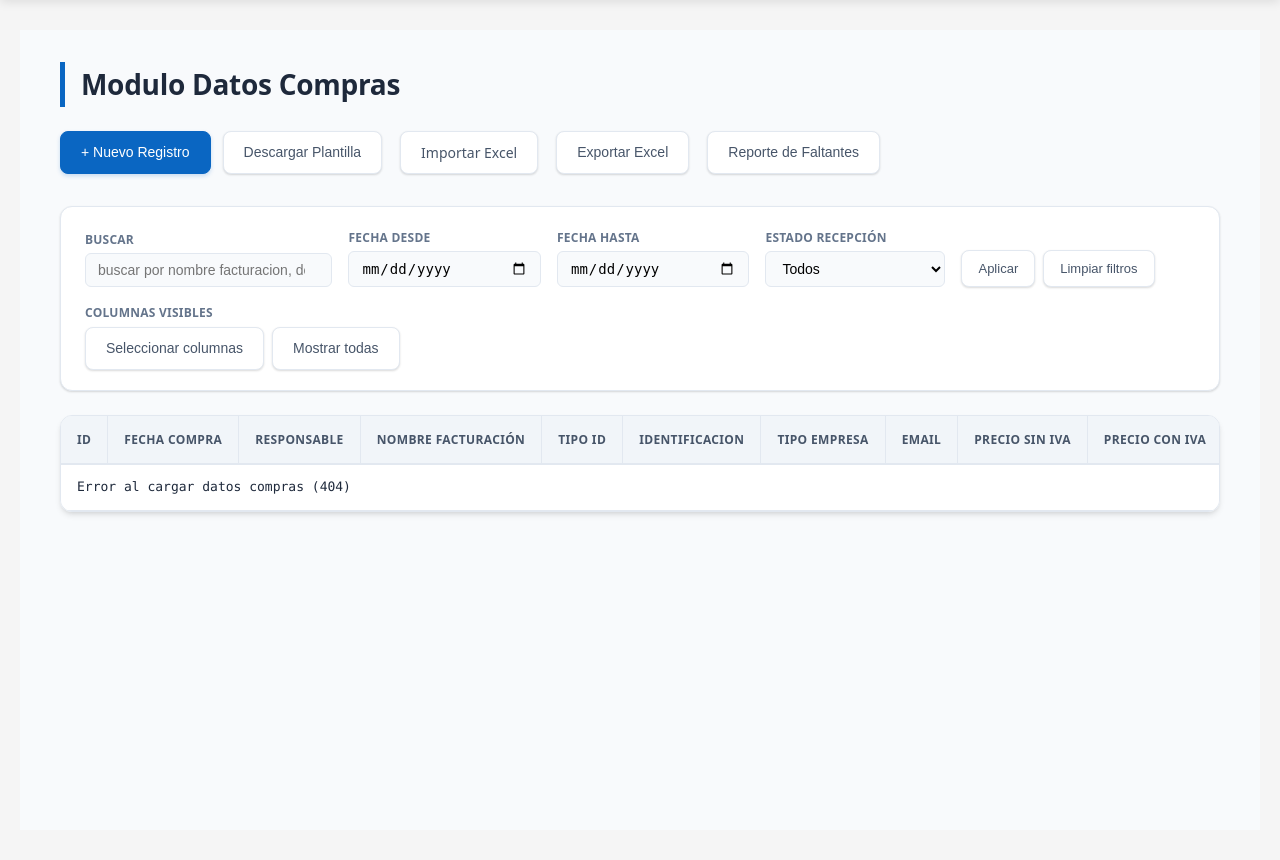
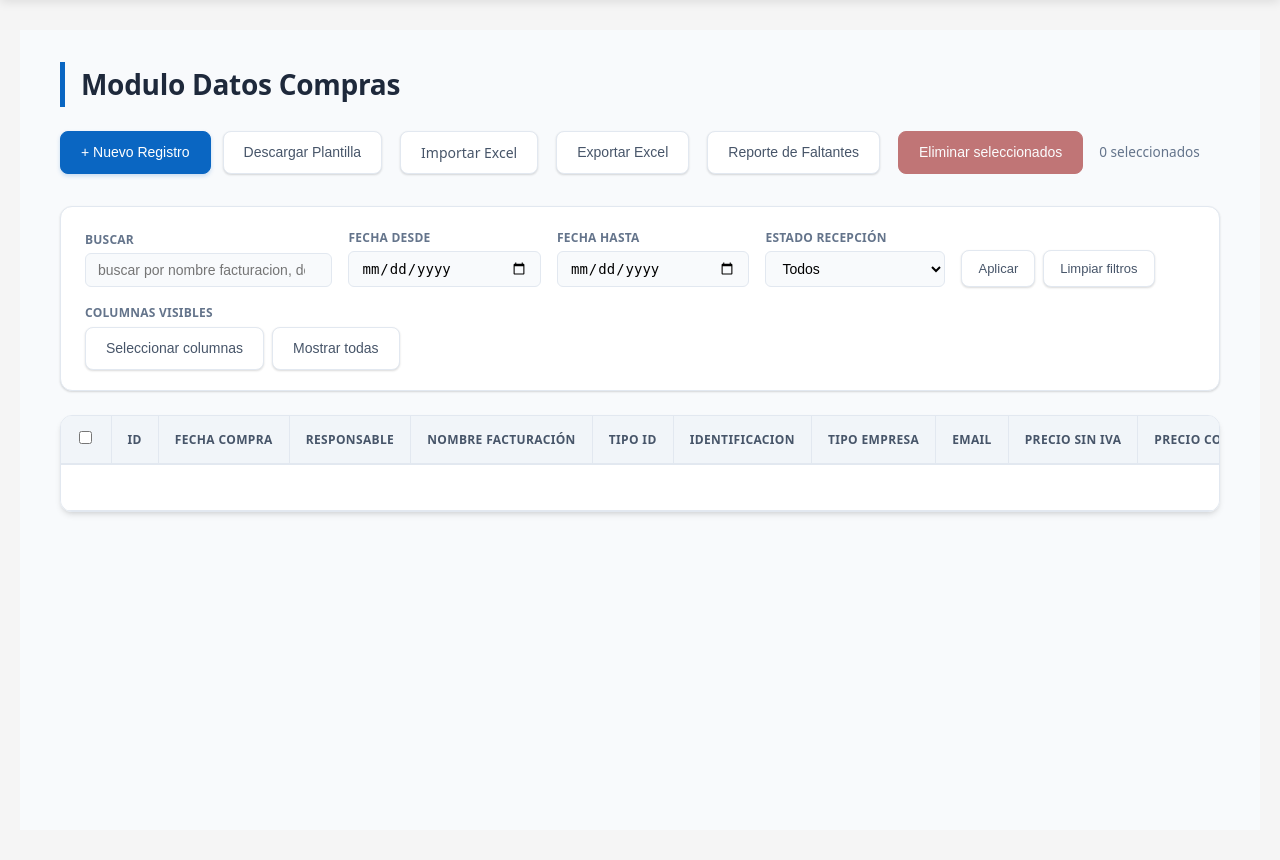
Before and after one commit to correadanielcoltrade/herramienta_runners_starlink, a Python web app: template templates/datos_compras.html in a window 1280 px wide. Shown: the part 70-930 px from the top of the page. Run offline with Jinja, Linux system fonts and the light colour scheme; the template is opened without the code that fills it, so the values that code supplies are empty.

Commit message:
Actualizaciones Nuevas

```diff
--- a/static/css/datos_compras.css
+++ b/static/css/datos_compras.css
@@ -116,6 +116,32 @@
   background-color: var(--primary-hover);
   border-color: var(--primary-hover);
   box-shadow: 0 4px 8px rgba(10,102,194,0.3);
+}
+
+.btn.danger {
+  background-color: var(--danger-text);
+  border-color: var(--danger-text);
+  color: #fff;
+  box-shadow: 0 2px 4px rgba(155,30,30,0.2);
+}
+
+.btn.danger:hover {
+  background-color: #7f1515;
+  border-color: #7f1515;
+  box-shadow: 0 4px 8px rgba(155,30,30,0.3);
+}
+
+.btn.danger:disabled {
+  opacity: 0.6;
+  cursor: not-allowed;
+  transform: none;
+  box-shadow: none;
+}
+
+.selected-count {
+  font-size: 0.85rem;
+  color: var(--text-muted);
+  padding-left: 0.25rem;
 }
 
 .btn:active {
@@ -413,7 +439,7 @@
 .tabla-section table {
   width: 100%;
   border-collapse: collapse;
-  min-width: 2800px; /* Ajusta según la cantidad de columnas */
+  min-width: 2900px; /* Ajusta según la cantidad de columnas */
   font-size: 0.8125rem;
   table-layout: auto;
   white-space: nowrap;
@@ -453,6 +479,19 @@
 .tabla-section th:last-child,
 .tabla-section td:last-child {
   min-width: 170px;
+}
+
+
+.tabla-section th:first-child,
+.tabla-section td:first-child {
+  min-width: 50px;
+  width: 50px;
+  text-align: center;
+}
+
+.col-select input[type="checkbox"] {
+  width: 16px;
+  height: 16px;
 }
 
 .tabla-section td:last-child {
@@ -571,8 +610,8 @@
 }
 
 /* Texto mono para IDs/identificación */
-td:nth-child(1), /* ID */
-td:nth-child(6) /* identificación */ {
+td:nth-child(2), /* ID */
+td:nth-child(7) /* identificación */ {
   font-family: var(--font-mono);
   font-size: 0.8125rem;
 }
--- a/static/js/datos_compras.js
+++ b/static/js/datos_compras.js
@@ -19,6 +19,9 @@
   const tablaBody = $("tabla-body");
   const guardarBtn = $("guardar-btn");
   const modalTitle = $("modal-title");
+  const selectAllCheckbox = $("select-all");
+  const btnDeleteSelected = $("btn-delete-selected");
+  const selectedCount = $("selected-count");
 
   function safe(v, d = "") { return (v === undefined || v === null) ? d : v; }
   function fmtNumber(v) {
@@ -50,6 +53,7 @@
   // -----------------------
   let allCompras = [];     // original purchases
   let allRecepciones = []; // original receptions
+  const selectedCompraIds = new Set();
   const canReadRecepcionesApi =
     Boolean(document.querySelector('a[href="/recepciones/"]')) ||
     Boolean(document.querySelector('a[href="/admin-panel/"]'));
@@ -261,6 +265,41 @@
     return thCount > 0 ? thCount : 36;
   };
 
+  function syncSelectedIdsWithData() {
+    const existing = new Set(allCompras.map(c => Number(c.id)).filter(id => Number.isFinite(id)));
+    [...selectedCompraIds].forEach(id => {
+      if (!existing.has(id)) selectedCompraIds.delete(id);
+    });
+  }
+
+  function getVisibleRowCheckboxes() {
+    if (!tablaBody) return [];
+    return Array.from(tablaBody.querySelectorAll("input.row-select"));
+  }
+
+  function updateSelectAllState() {
+    if (!selectAllCheckbox) return;
+    const checkboxes = getVisibleRowCheckboxes();
+    if (!checkboxes.length) {
+      selectAllCheckbox.checked = false;
+      selectAllCheckbox.indeterminate = false;
+      return;
+    }
+    const checkedCount = checkboxes.filter(cb => cb.checked).length;
+    selectAllCheckbox.checked = checkedCount === checkboxes.length;
+    selectAllCheckbox.indeterminate = checkedCount > 0 && checkedCount < checkboxes.length;
+  }
+
+  function updateSelectedUI() {
+    if (selectedCount) {
+      selectedCount.textContent = `${selectedCompraIds.size} seleccionados`;
+    }
+    if (btnDeleteSelected) {
+      btnDeleteSelected.disabled = selectedCompraIds.size === 0;
+    }
+    updateSelectAllState();
+  }
+
   // -----------------------
   // Auto-calculo: IVA, valor total sin IVA y valor total con IVA
   // -----------------------
@@ -439,6 +478,8 @@
 
     comprasToRender.forEach(item => {
       const id = safe(item.id, "");
+      const numericId = Number(id);
+      const isSelected = Number.isFinite(numericId) && selectedCompraIds.has(numericId);
       const fecha_compra = safe(item.fecha_compra, "");
       const responsable_compra = safe(item.responsable_compra, "");
       const nombre = safe(item.nombre, "");
@@ -500,6 +541,9 @@
 
       const row = document.createElement("tr");
       row.innerHTML = `
+        <td class="col-select">
+          <input type="checkbox" class="row-select" data-id="${id}" ${isSelected ? "checked" : ""} aria-label="Seleccionar compra ${id}">
+        </td>
         <td>${id}</td>
         <td>${fecha_compra}</td>
         <td>${responsable_compra}</td>
@@ -571,13 +615,14 @@
   row.classList.add(claseEstado);
 }
 
-if (tdFalt) tdFalt.title = `Faltantes: ${faltantesNum}`;
-if (tdRec) tdRec.title = `Recibidas: ${recibidasNum}`;
-if (tdPedido) tdPedido.title = `Pedido: ${pedidoNum}`;
+      if (tdFalt) tdFalt.title = `Faltantes: ${faltantesNum}`;
+      if (tdRec) tdRec.title = `Recibidas: ${recibidasNum}`;
+      if (tdPedido) tdPedido.title = `Pedido: ${pedidoNum}`;
 
     });
 
     applyColumnVisibility();
+    updateSelectAllState();
   }
 
   // -----------------------
@@ -748,8 +793,10 @@
 
       allCompras = Array.isArray(compras) ? compras : [];
       allRecepciones = Array.isArray(recepcionesData) ? recepcionesData : [];
+      syncSelectedIdsWithData();
 
       applyFiltersAndRender();
+      updateSelectedUI();
     } catch (err) {
       console.error("Error en cargarDatos:", err);
       if (tablaBody) tablaBody.innerHTML = `<tr><td colspan="${getErrorColspan()}">Error al procesar datos</td></tr>`;
@@ -760,6 +807,16 @@
   // Editar / Eliminar (acciones en tabla)
   // -----------------------
   if (tablaBody) {
+    tablaBody.addEventListener("change", (e) => {
+      const checkbox = e.target.closest("input.row-select");
+      if (!checkbox) return;
+      const id = Number(checkbox.dataset.id);
+      if (!Number.isFinite(id)) return;
+      if (checkbox.checked) selectedCompraIds.add(id);
+      else selectedCompraIds.delete(id);
+      updateSelectedUI();
+    });
+
     tablaBody.addEventListener("click", async (e) => {
       const btnEdit = e.target.closest(".btn-edit");
       const btnDelete = e.target.closest(".btn-delete");
@@ -802,6 +859,53 @@
           console.error("Error eliminando compra:", err);
           alert("Error eliminando registro (revisa consola).");
         }
+      }
+    });
+  }
+
+  if (selectAllCheckbox) {
+    selectAllCheckbox.addEventListener("change", () => {
+      const checked = selectAllCheckbox.checked;
+      const checkboxes = getVisibleRowCheckboxes();
+      checkboxes.forEach(cb => {
+        cb.checked = checked;
+        const id = Number(cb.dataset.id);
+        if (!Number.isFinite(id)) return;
+        if (checked) selectedCompraIds.add(id);
+        else selectedCompraIds.delete(id);
+      });
+      updateSelectedUI();
+    });
+  }
+
+  if (btnDeleteSelected) {
+    btnDeleteSelected.addEventListener("click", async (e) => {
+      e.preventDefault();
+      if (selectedCompraIds.size === 0) return;
+
+      const ids = Array.from(selectedCompraIds);
+      const ok = confirm(`Se eliminaran ${ids.length} registros seleccionados.\nEsta accion no se puede deshacer.\n\nDeseas continuar?`);
+      if (!ok) return;
+
+      try {
+        const res = await fetch("/datos-compras/api/batch-delete", {
+          method: "POST",
+          headers: { "Content-Type": "application/json" },
+          body: JSON.stringify({ ids })
+        });
+
+        if (!res.ok) {
+          const txt = await res.text().catch(()=>"");
+          alert("Error eliminando seleccionados: " + res.status + "\n" + txt);
+          return;
+        }
+
+        selectedCompraIds.clear();
+        await cargarDatos();
+        alert("Registros eliminados correctamente.");
+      } catch (err) {
+        console.error("Error eliminando seleccionados:", err);
+        alert("Error eliminando seleccionados (revisa consola).");
       }
     });
   }
--- a/templates/datos_compras.html
+++ b/templates/datos_compras.html
@@ -24,6 +24,10 @@
   <button id="btn-export-faltantes" class="btn" type="button" style="margin-left:6px;">
     Reporte de Faltantes
   </button>
+  <button id="btn-delete-selected" class="btn danger" type="button" disabled style="margin-left:6px;">
+    Eliminar seleccionados
+  </button>
+  <span id="selected-count" class="selected-count">0 seleccionados</span>
 </div>
 
   <!-- =========================
@@ -262,6 +266,9 @@
     <table>
       <thead>
         <tr>
+          <th>
+            <input id="select-all" type="checkbox" aria-label="Seleccionar todos los registros visibles">
+          </th>
           <th>ID</th>
           <th>Fecha compra</th>
           <th>Responsable</th>
```
Also changed, not shown: blueprint/datos_compras.py (+50 -9 lines).
